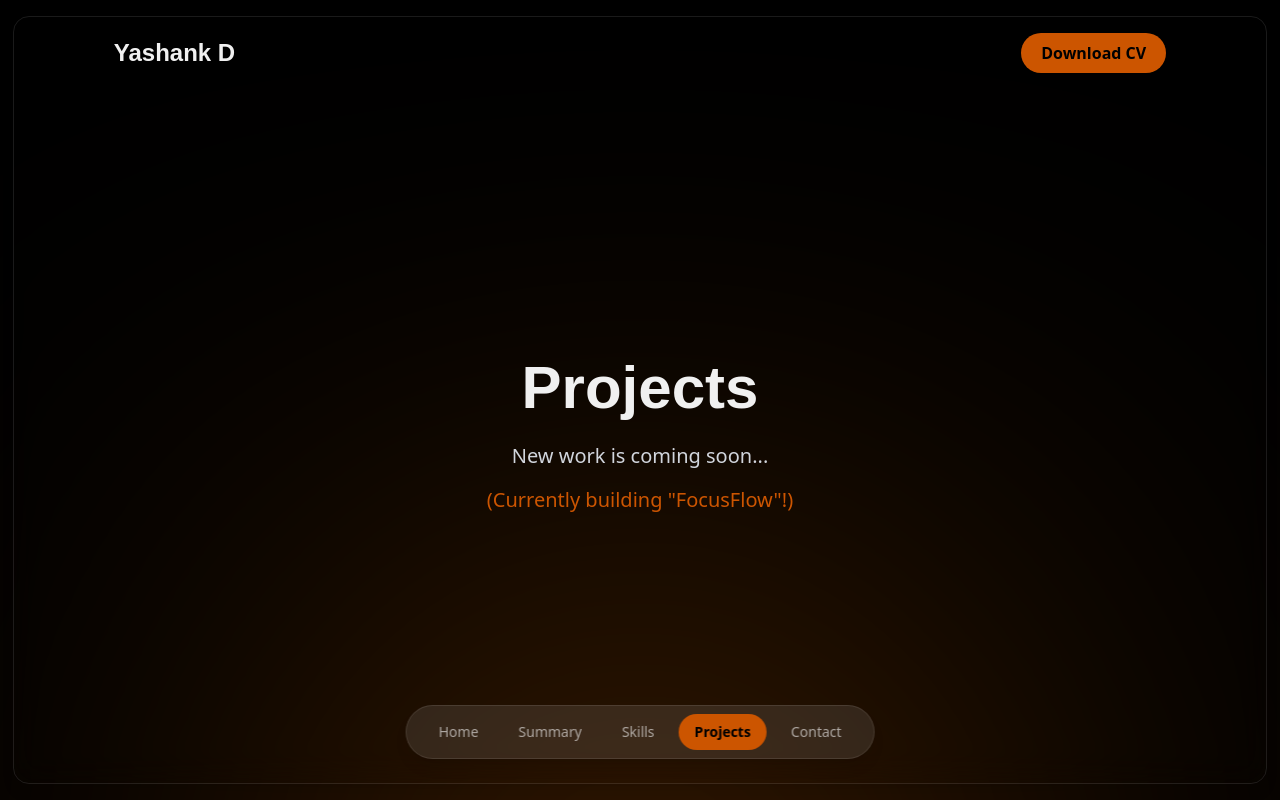
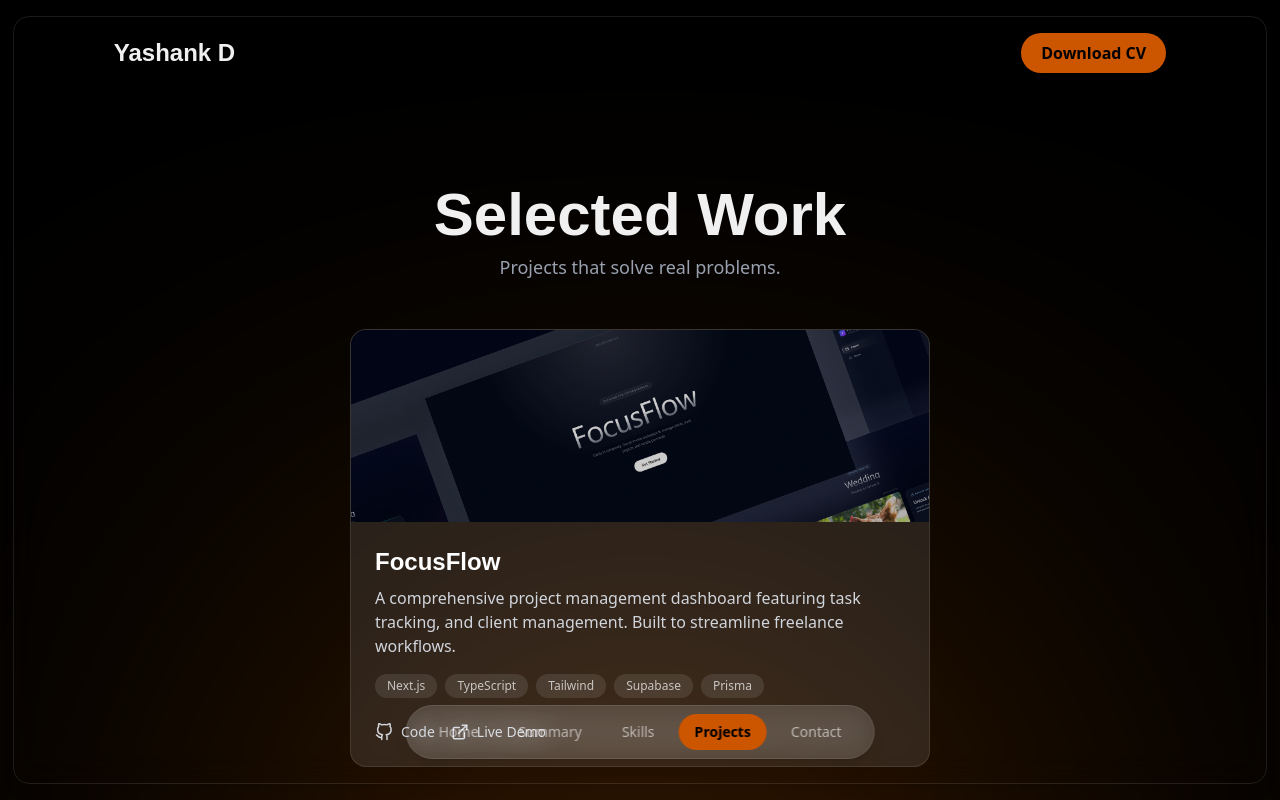
Before and after one commit to Yashank-d/my-dev-portfolio-2025, a Next.js app: page / in a window 1280 px wide. Both pictures are taken after a click on the button "Projects". Built offline with nearby package versions, Linux system fonts and the light colour scheme; no server answers; a web font is replaced by a local one.

Commit message:
feat: Add FocusFlow to Projects view

```diff
--- /dev/null
+++ b/src/components/ui/ProjectCard.tsx
@@ -0,0 +1,89 @@
+import React from "react";
+import Image from "next/image";
+import { FiGithub, FiExternalLink } from "react-icons/fi";
+
+type ProjectProps = {
+  title: string;
+  description: string;
+  tags: string[];
+  image: string;
+  liveLink?: string;
+  repoLink?: string;
+};
+
+const ProjectCard = ({
+  title,
+  description,
+  tags,
+  image,
+  liveLink,
+  repoLink,
+}: ProjectProps) => {
+  return (
+    <div
+      className="
+        group relative flex flex-col overflow-hidden rounded-2xl
+        border border-glass-border bg-nav-glass-bg transition-all
+        hover:border-white/10 hover:bg-white/5
+      "
+    >
+      {/* 1. Project Image */}
+      <div className="relative h-48 w-full overflow-hidden">
+        <Image
+          src={image}
+          alt={title}
+          fill
+          className="object-cover transition-transform duration-500 group-hover:scale-110"
+        />
+        {/* Overlay */}
+        <div className="absolute inset-0 bg-black/20 group-hover:bg-black/0 transition-colors" />
+      </div>
+
+      {/* 2. Content */}
+      <div className="flex flex-1 flex-col p-6">
+        <h3 className="mb-2 font-heading text-2xl font-bold text-white">
+          {title}
+        </h3>
+        <p className="mb-4 flex-1 text-base text-gray-300">{description}</p>
+
+        {/* 3. Tech Stack Tags */}
+        <div className="mb-6 flex flex-wrap gap-2">
+          {tags.map((tag) => (
+            <span
+              key={tag}
+              className="rounded-full bg-white/10 px-3 py-1 text-xs text-white/70"
+            >
+              {tag}
+            </span>
+          ))}
+        </div>
+
+        {/* 4. Links */}
+        <div className="flex gap-4">
+          {repoLink && (
+            <a
+              href={repoLink}
+              target="_blank"
+              rel="noopener noreferrer"
+              className="flex items-center gap-2 text-sm text-gray-300 hover:text-white transition-colors"
+            >
+              <FiGithub size={18} /> Code
+            </a>
+          )}
+          {liveLink && (
+            <a
+              href={liveLink}
+              target="_blank"
+              rel="noopener noreferrer"
+              className="flex items-center gap-2 text-sm text-gray-300 hover:text-white transition-colors"
+            >
+              <FiExternalLink size={18} /> Live Demo
+            </a>
+          )}
+        </div>
+      </div>
+    </div>
+  );
+};
+
+export default ProjectCard;
--- a/src/components/views/ProjectsView.tsx
+++ b/src/components/views/ProjectsView.tsx
@@ -1,19 +1,39 @@
 import React from "react";
+import ProjectCard from "@/components/ui/ProjectCard";
+
+// 1. Your Project Data
+const projects = [
+  {
+    title: "FocusFlow",
+    description:
+      "A comprehensive project management dashboard featuring task tracking, and client management. Built to streamline freelance workflows.",
+    tags: ["Next.js", "TypeScript", "Tailwind", "Supabase", "Prisma"],
+    image: "/focusflow.jpg",
+    liveLink: "https://focusflowproject.vercel.app/",
+    repoLink: "https://github.com/Yashank-d/focusflow",
+  },
+];
 
 const ProjectsView = () => {
   return (
-    <div className="flex h-full w-full flex-col items-center justify-center p-12 text-center md:p-24">
-      <h1 className="mb-6 font-heading text-4xl font-bold md:text-6xl">
-        Projects
+    <div className="flex w-full flex-col p-6 md:p-12 lg:p-24 pb-32">
+      <h1 className="mb-2 font-heading text-3xl font-bold md:text-5xl lg:text-6xl text-center">
+        Selected Work
       </h1>
-
-      <p className="max-w-3xl text-lg text-gray-300 md:text-xl">
-        New work is coming soon...
+      <p className="mb-12 text-center text-lg text-gray-400">
+        Projects that solve real problems.
       </p>
 
-      <p className="mt-4 max-w-3xl text-lg text-primary-accent md:text-xl">
-        (Currently building &quot;FocusFlow&quot;!)
-      </p>
+      {/* Project Grid */}
+      <div className="w-[580px] max-w-6xl mx-auto">
+        {/*Add this if multiple project grid grid-cols-1 md:grid-cols-2 gap-8 */}
+        {projects.map((project) => (
+          <ProjectCard
+            key={project.title}
+            {...project} // This passes all the project data as props
+          />
+        ))}
+      </div>
     </div>
   );
 };
```
Also changed, not shown: public/focusflow.jpg (added).
